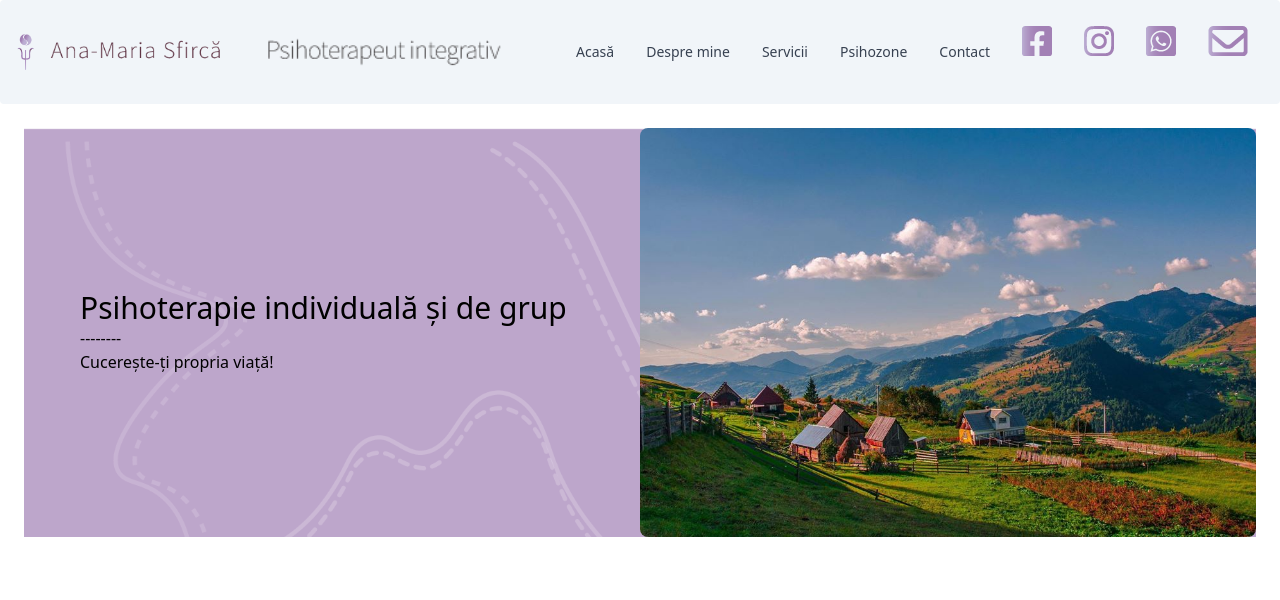
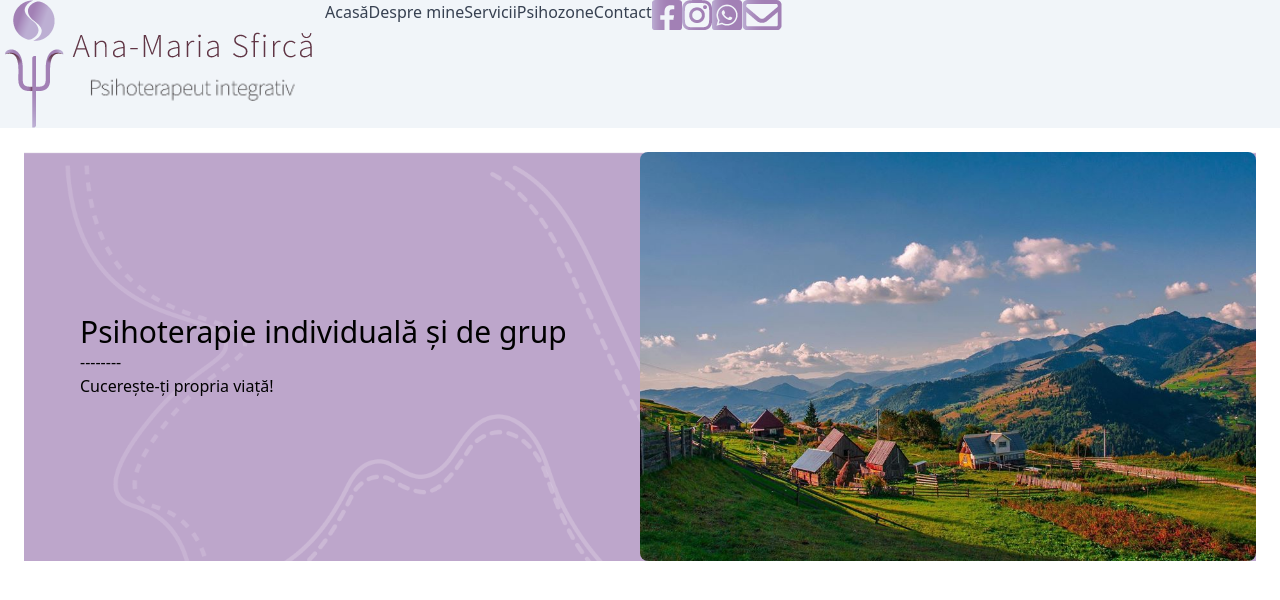
Before and after one commit to ionutbogdancristea/web-app-psihoterapie, a React (Create React App) app: page / in a window 1280 px wide. Shown: the top 600 px of the page. Built offline with nearby package versions, Linux system fonts and the light colour scheme.

Commit message:
revamp la navbar

```diff
--- a/src/components/NavBar/NavBar.js
+++ b/src/components/NavBar/NavBar.js
@@ -12,58 +12,39 @@ function NavBar()
 {
     return (
 
-<nav className=" bg-slate-100 px-2 sm:px-4 py-2.5 rounded">
-  <div className="container flex flex-wrap justify-between items-center mx-auto">
-    <a href="/" className="flex items-center">
-        <img src={logo_symbol} className="mr-3 h-6 sm:h-9" alt="Main Logo" />
-        <img src={nume} className="mr-3 h-6 sm:h-9" alt="Name" />
-        <img src={titlu} className="mr-3 h-6 sm:h-9" alt="Title" />
-    </a>
-    <div className=" w-full md:block md:w-auto" id="navbar-default">
-      <ul className="flex flex-col p-4 mt-4 rounded-lg md:flex-row md:space-x-8 md:mt-0 md:text-sm md:font-medium md:border-0 border-gray-700">
-        <li>
-          <a href="/" className="block py-2 pr-4 pl-3 my-0 text-gray-700 hover:text-ana-purple md:border-0 md:p-0 md:my-4">
-            Acasă</a>
+<nav className="bg-slate-100">
+      <ul className="flex flex-row">
+        <li className="">
+          <a href="/" className="flex flex-row items-center">
+            <img src={logo_symbol} className="" alt="Main Logo"/>
+            <div className="flex flex-col">
+              <img src={nume} className="" alt="Name"/>
+              <img src={titlu} className="" alt="Title"/>
+            </div>
+          </a>
         </li>
-        <li>
-          <a href="/despre_mine" className="block py-2 pr-4 pl-3 my-0 text-gray-700 hover:text-ana-purple md:border-0 md:p-0 md:my-4">
-            Despre mine</a>
+        <li className="flex flex-row">
+          <a href="/" className="text-gray-700 hover:text-ana-purple">Acasă</a>
+          <a href="/despre_mine" className="text-gray-700 hover:text-ana-purple">Despre mine</a>
+          <a href="/servicii" className="text-gray-700 hover:text-ana-purple">Servicii</a>
+          <a href="/psihozone" className="text-gray-700 hover:text-ana-purple">Psihozone</a>
+          <a href="/contact" className="text-gray-700 hover:text-ana-purple">Contact</a>
         </li>
-        <li>
-          <a href="/servicii" className="block py-2 pr-4 pl-3 my-0 text-gray-700 hover:text-ana-purple md:border-0 md:p-0 md:my-4">
-            Servicii</a>
-        </li>
-        <li>
-          <a href="/psihozone" className="block py-2 pr-4 pl-3 my-0 text-gray-700 hover:text-ana-purple md:border-0 md:p-0 md:my-4">
-            Psihozone</a>
-        </li>
-        <li>
-          <a href="/contact" className="block py-2 pr-4 pl-3 my-0 text-gray-700 hover:text-ana-purple md:border-0 md:p-0 md:my-4">
-            Contact</a>
-        </li>
-        <li>
-          <a href="/" className="block p-0 m-0 md:border-0 md:p-0">
+        <li className="flex flex-row">
+          <a href="/" className="">
             <img src={fb} alt="Facebook logo"/>
           </a>
-        </li>
-        <li>
-          <a href="/" className="block p-0 m-0 md:border-0 md:p-0">
+          <a href="/" className="">
             <img src={insta} alt="Instagram logo"/>
           </a>
-        </li>
-        <li>
-          <a href="/" className="block p-0 m-0 md:border-0 md:p-0">
+          <a href="/" className="">
             <img src={wapp} alt="Whatsapp logo"/>
           </a>
-        </li>
-        <li>
-          <a href="/" className="block p-0 m-0 md:border-0 md:p-0">
+          <a href="/" className="">
             <img src={mail} alt="Mail logo"/>
           </a>
         </li>
       </ul>
-    </div>
-  </div>
 </nav>
 
     );
```
Also changed, not shown: src/components/NavBar/draft.txt (added).
